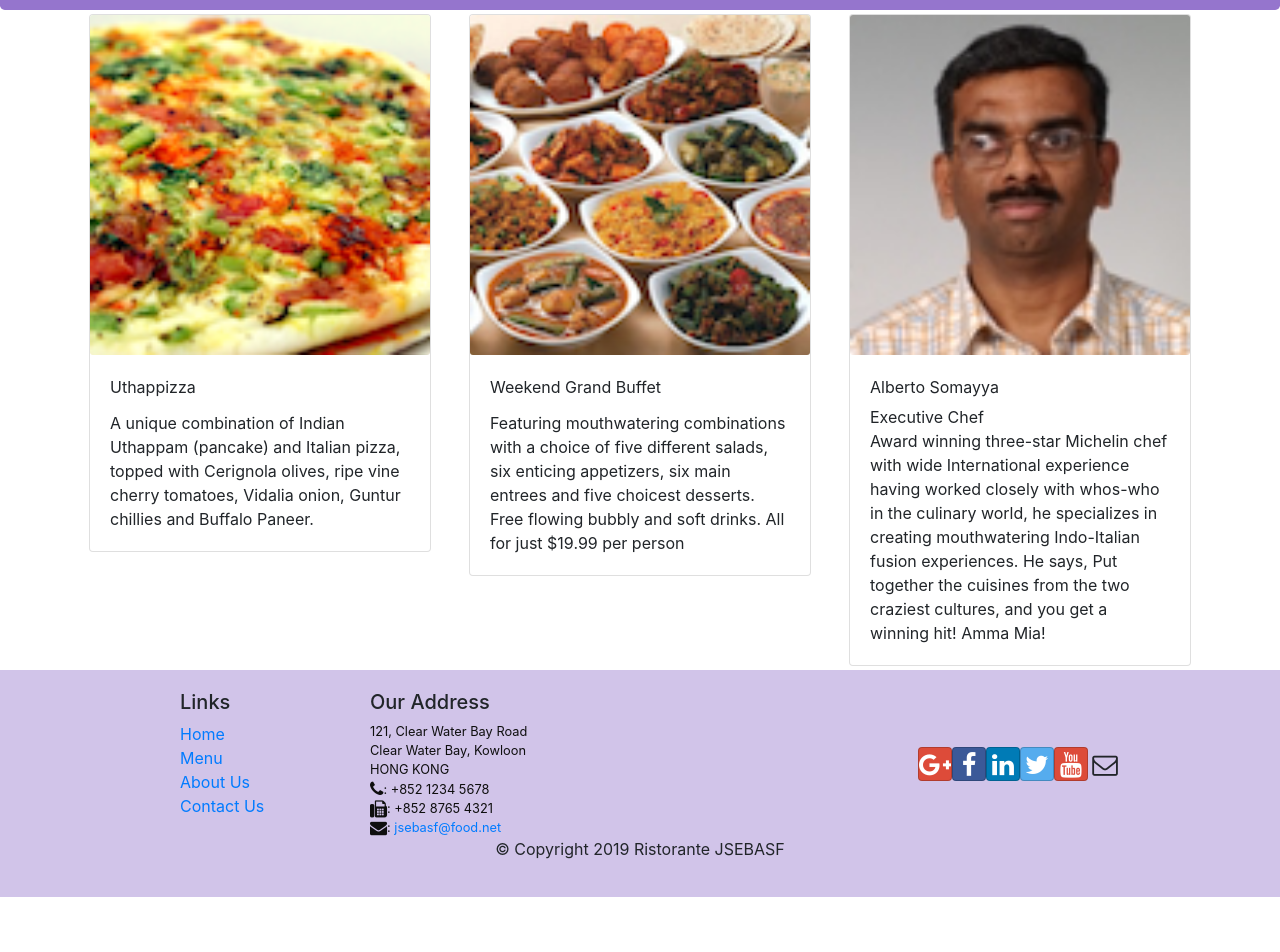
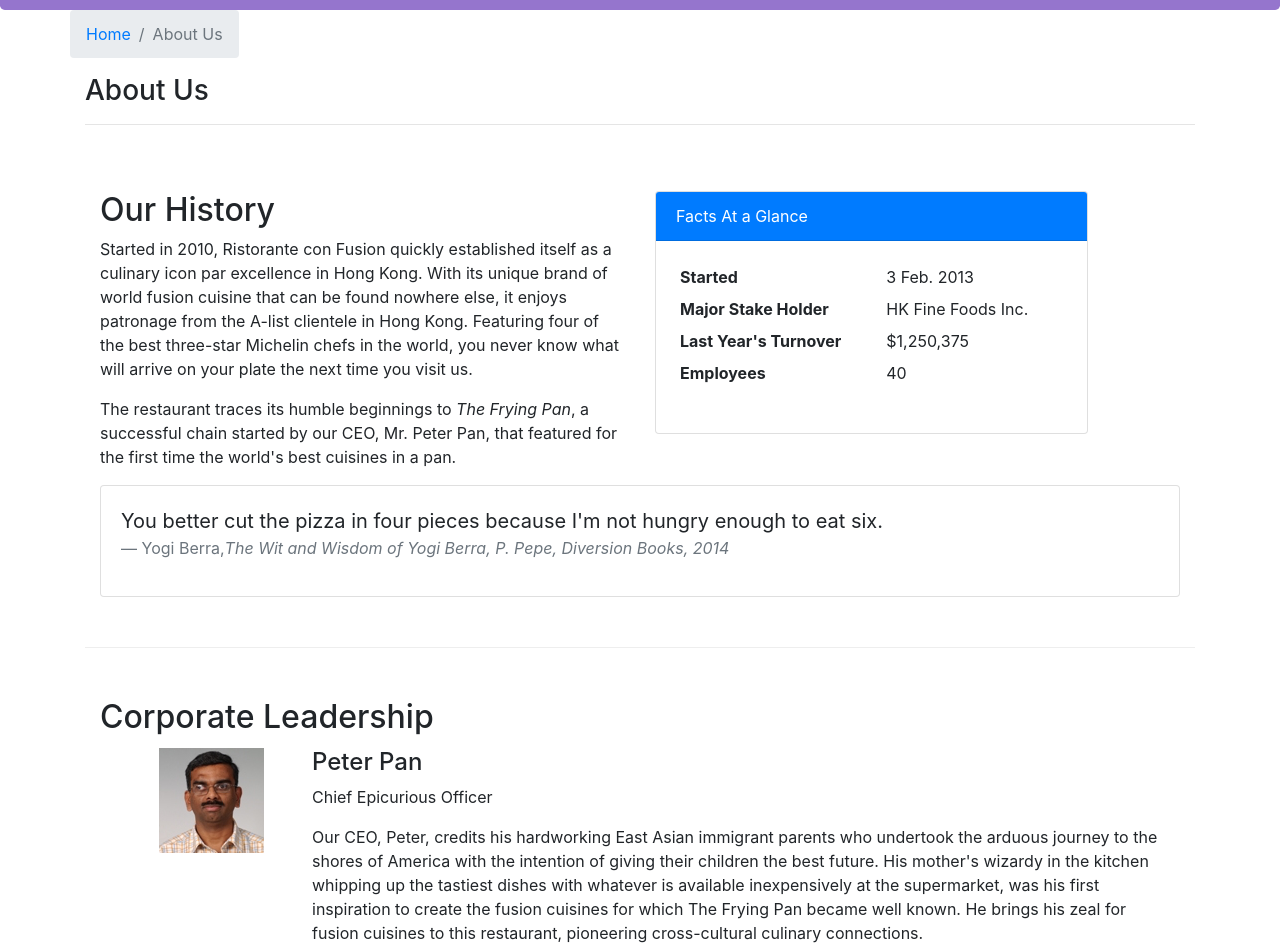
Before and after one commit to sebastianflor/confusion, a React (Create React App) app: page /aboutus in a window 1280 px wide. Before the commit this address led to /home. Shown: the part 380-1332 px from the top of the page. Before the commit the page ends 1277 px from the top, so only its background shows below. Built offline with nearby package versions, Linux system fonts and the light colour scheme.

Commit message:
Assignment 2

```diff
--- /dev/null
+++ b/src/components/AboutComponent.js
@@ -0,0 +1,91 @@
+import React from 'react';
+import { Breadcrumb, BreadcrumbItem, Card, CardBody, CardHeader, Media } from 'reactstrap';
+import { Link } from 'react-router-dom';
+
+const RenderLeader = (props) => {
+    return (
+        props.leaders.map((leader) => {
+            return (
+                <div key={leader.id} className='col-12 m-1'>
+                    <Media tag='li'>
+                        <Media left middle>
+                            <Media object src={leader.image} alt={leader.name} />
+                        </Media>
+                        <Media body className='ml-5'>
+                            <Media heading>{leader.name}</Media>
+                            <p>{leader.designation}</p>
+                            <p>{leader.description}</p>
+                        </Media>
+                    </Media>
+                </div>
+            );
+        })
+    );
+}
+
+function About(props) {
+    return(
+        <div className="container">
+            <div className="row">
+                <Breadcrumb>
+                    <BreadcrumbItem><Link to="/home">Home</Link></BreadcrumbItem>
+                    <BreadcrumbItem active>About Us</BreadcrumbItem>
+                </Breadcrumb>
+                <div className="col-12">
+                    <h3>About Us</h3>
+                    <hr />
+                </div>
+            </div>
+            <div className="row row-content">
+                <div className="col-12 col-md-6">
+                    <h2>Our History</h2>
+                    <p>Started in 2010, Ristorante con Fusion quickly established itself as a culinary icon par excellence in Hong Kong. With its unique brand of world fusion cuisine that can be found nowhere else, it enjoys patronage from the A-list clientele in Hong Kong.  Featuring four of the best three-star Michelin chefs in the world, you never know what will arrive on your plate the next time you visit us.</p>
+                    <p>The restaurant traces its humble beginnings to <em>The Frying Pan</em>, a successful chain started by our CEO, Mr. Peter Pan, that featured for the first time the world's best cuisines in a pan.</p>
+                </div>
+                <div className="col-12 col-md-5">
+                    <Card>
+                        <CardHeader className="bg-primary text-white">Facts At a Glance</CardHeader>
+                        <CardBody>
+                            <dl className="row p-1">
+                                <dt className="col-6">Started</dt>
+                                <dd className="col-6">3 Feb. 2013</dd>
+                                <dt className="col-6">Major Stake Holder</dt>
+                                <dd className="col-6">HK Fine Foods Inc.</dd>
+                                <dt className="col-6">Last Year's Turnover</dt>
+                                <dd className="col-6">$1,250,375</dd>
+                                <dt className="col-6">Employees</dt>
+                                <dd className="col-6">40</dd>
+                            </dl>
+                        </CardBody>
+                    </Card>
+                </div>
+                <div className="col-12">
+                    <Card>
+                        <CardBody className="bg-faded">
+                            <blockquote className="blockquote">
+                                <p className="mb-0">You better cut the pizza in four pieces because
+                                    I'm not hungry enough to eat six.</p>
+                                <footer className="blockquote-footer">Yogi Berra,
+                                <cite title="Source Title">The Wit and Wisdom of Yogi Berra,
+                                    P. Pepe, Diversion Books, 2014</cite>
+                                </footer>
+                            </blockquote>
+                        </CardBody>
+                    </Card>
+                </div>
+            </div>
+            <div className="row row-content">
+                <div className="col-12">
+                    <h2>Corporate Leadership</h2>
+                </div>
+                <div className="col-12">
+                    <Media list>
+                        <RenderLeader leaders={props.leaders} />
+                    </Media>
+                </div>
+            </div>
+        </div>
+    );
+}
+
+export default About;
--- a/src/components/MainComponent.js
+++ b/src/components/MainComponent.js
@@ -9,6 +9,7 @@
 import Footer from './FooterComponent';
 import Home from './HomeComponent';
 import Contact from './ContactComponent';
+import About from './AboutComponent';
 import { Switch, Route, Redirect } from 'react-router-dom';
 
 export default class Main extends React.Component {
@@ -47,6 +48,7 @@
                     <Route path='/home' component={HomePage} />
                     <Route exact path='/menu' component={() => <Menu dishes={this.state.dishes} />} />
                     <Route exact path='/contactus' component={Contact} />
+                    <Route exact path='/aboutus' component={() => <About leaders={this.state.leaders} />} />
                     <Route path='/menu/:dishId' component={DishWithId} />
                     <Redirect to='/home' />
                 </Switch>
```
